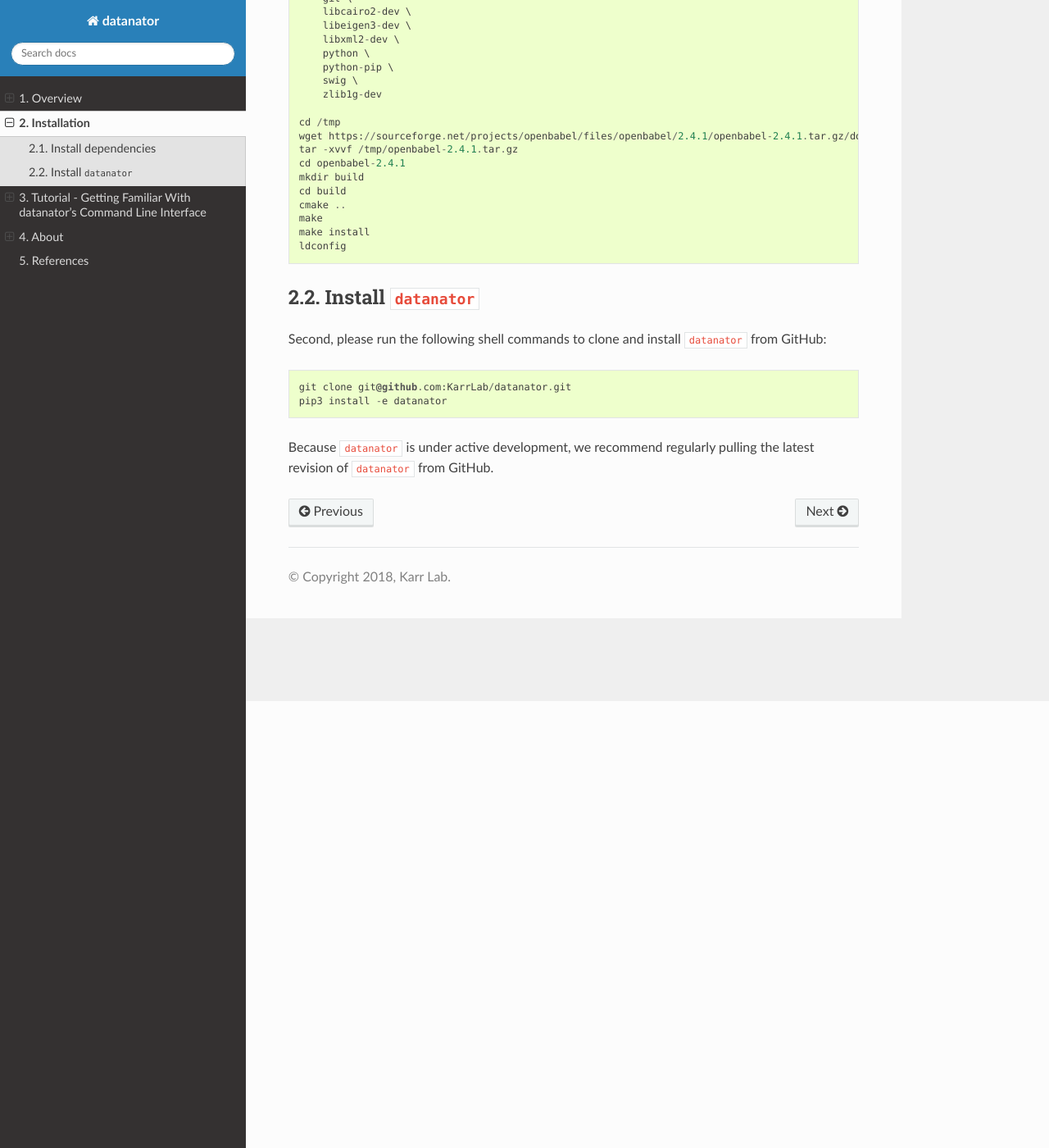
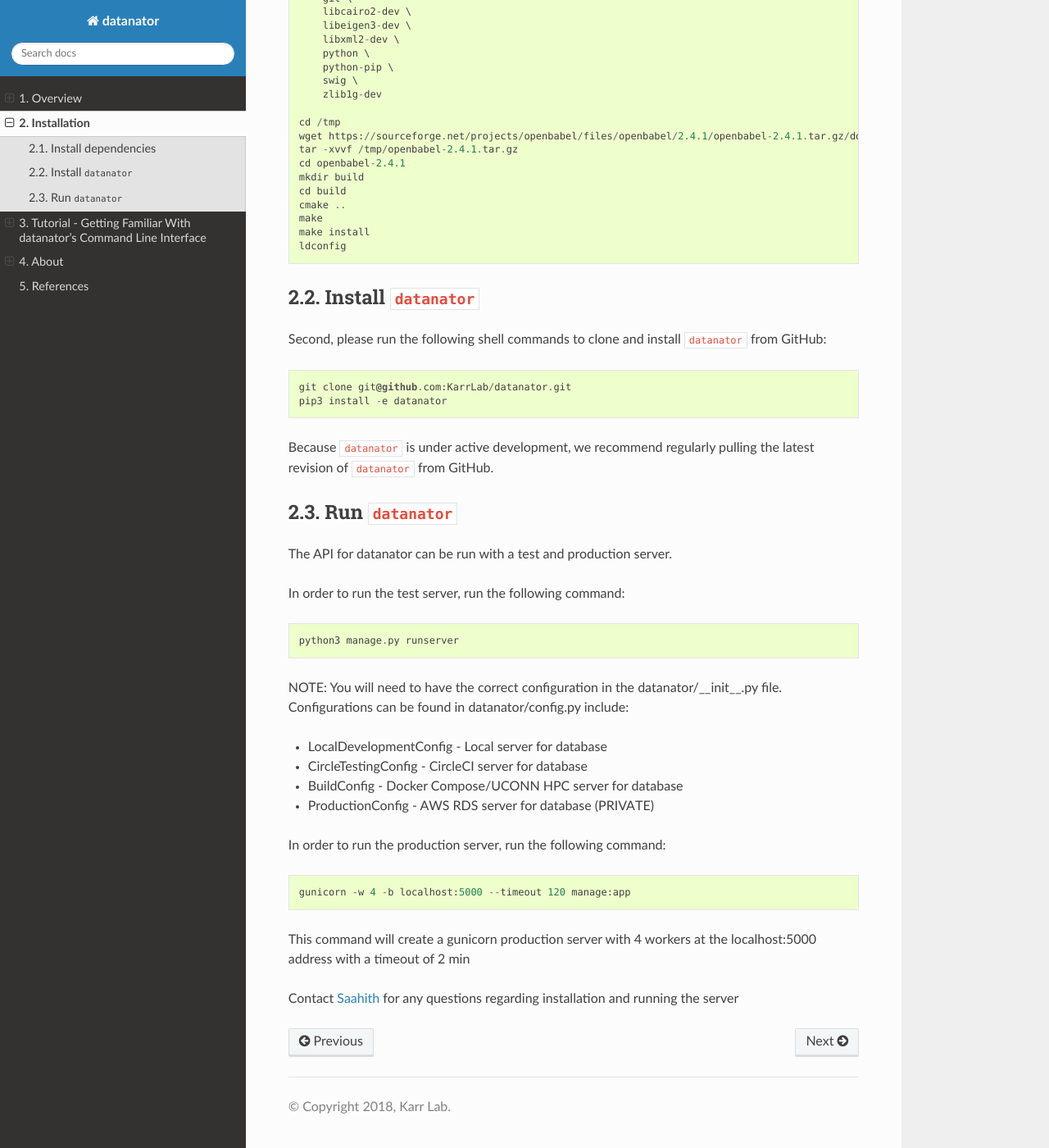
Before and after one commit to KarrLab/datanator, a Sphinx documentation site: the page built from docs/installation.rst, in a window 1280 px wide and 1400 px high, scrolled down 545 px. Shown: the whole window at 82% size. Built offline with Sphinx 7.4.7 and the Read the Docs theme 2.0.0, drawn with Linux system fonts in a browser that asks for light colours; pages that are not in the unit, such as notebooks, are missing from menus.

Commit message:
Update installation.rst

```diff
--- a/docs/installation.rst
+++ b/docs/installation.rst
@@ -44,3 +44,30 @@
     pip3 install -e datanator
 
 Because ``datanator`` is under active development, we recommend regularly pulling the latest revision of ``datanator`` from GitHub.
+
+Run ``datanator``
+-----------------------------
+The API for datanator can be run with a test and production server.
+
+In order to run the test server, run the following command::
+
+    python3 manage.py runserver
+
+NOTE: You will need to have the correct configuration in the datanator/__init__.py
+file. Configurations can be found in datanator/config.py include:
+
+* LocalDevelopmentConfig - Local server for database
+* CircleTestingConfig - CircleCI server for database
+* BuildConfig - Docker Compose/UCONN HPC server for database
+* ProductionConfig - AWS RDS server for database (PRIVATE)
+
+In order to run the production server, run the following command::
+
+    gunicorn -w 4 -b localhost:5000 --timeout 120 manage:app
+
+This command will create a gunicorn production server with 4 workers at the localhost:5000 address with a timeout of 2 min
+
+
+
+
+Contact `Saahith <mailto:saahith116@gmail.com>`_ for any questions regarding installation and running the server
```
